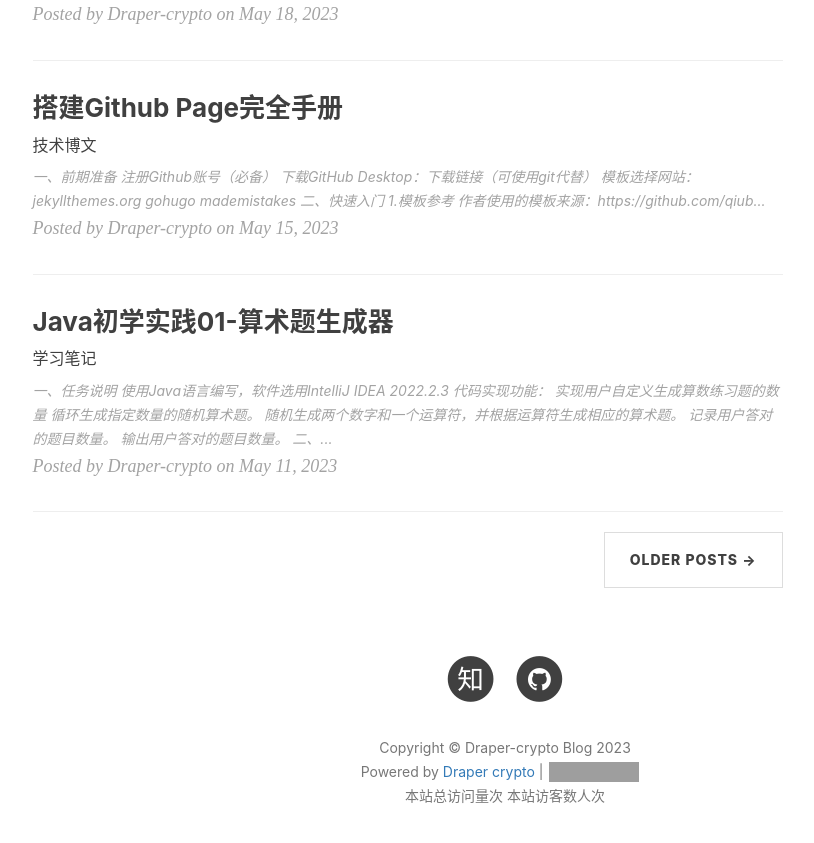
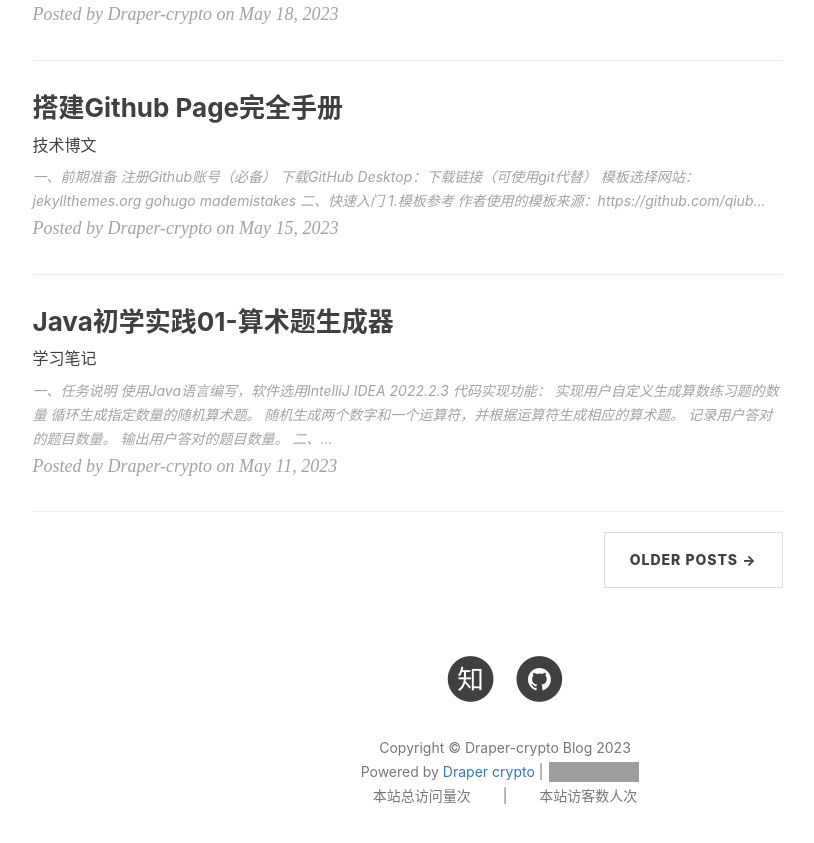
Before and after one commit to Draper-crypto/Draper-crypto.github.io, a Jekyll site: the page built from index.html, in a window 1280 px wide and 900 px high, scrolled down 2171 px. Shown: the top 843 px of the window, without its empty margins (135-949 px from the left). Built offline with Jekyll 4.4.1, drawn with Linux system fonts in a browser that asks for light colours; nearby versions of some CDN libraries; the list of posts is cut into pages by our own code; comment, search, counter and statistics services are not loaded; grey boxes are pictures that could not be loaded.

Commit message:
更新 footer.html

```diff
--- a/_includes/footer.html
+++ b/_includes/footer.html
@@ -15,6 +15,7 @@
                         src="https://ghbtns.com/github-btn.html?user=Draper-crypto&repo=Draper-crypto.github.io&type=star&count=true">
                     </iframe><br>
                     <span id="busuanzi_container_site_pv">本站总访问量<span id="busuanzi_value_site_pv"></span>次</span>
+                    &emsp;&emsp;|&emsp;&emsp;
                     <span id="busuanzi_container_site_uv">本站访客数<span id="busuanzi_value_site_uv"></span>人次</span>
                 </p>
             </div>
```
